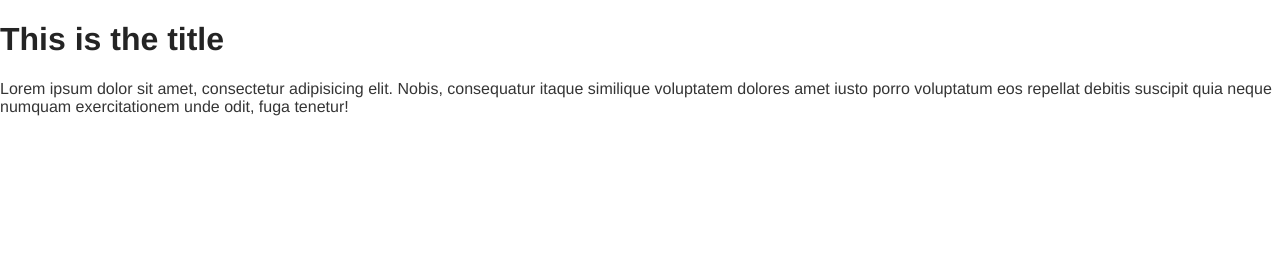
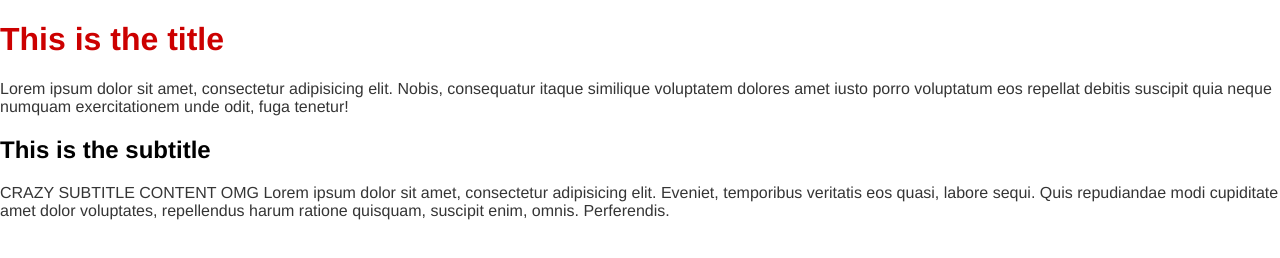
Before and after one commit to winterwei/myfirstrepo, a plain HTML site: page index.html in a window 1280 px wide. Drawn offline with Linux system fonts and the light colour scheme.

Commit message:
Added Content / Changed H1 to Red

```diff
--- a/css/main.css
+++ b/css/main.css
@@ -12,7 +12,7 @@ body {
 }
 
 h1 {
-	color: #242424;
+	color: #C00;
 }
 
 p {
--- a/index.html
+++ b/index.html
@@ -3,10 +3,12 @@
 <head>
 	<meta charset="UTF-8">
 	<link rel="stylesheet" href="css/main.css">
-	<title>Document</title>
+	<title>Winter's Wicked Website With Wacky Wild Wonders</title>
 </head>
 <body>
 	<h1>This is the title</h1>
 	<p>Lorem ipsum dolor sit amet, consectetur adipisicing elit. Nobis, consequatur itaque similique voluptatem dolores amet iusto porro voluptatum eos repellat debitis suscipit quia neque numquam exercitationem unde odit, fuga tenetur!</p>
+	<h2>This is the subtitle</h2>
+	<p>CRAZY SUBTITLE CONTENT OMG Lorem ipsum dolor sit amet, consectetur adipisicing elit. Eveniet, temporibus veritatis eos quasi, labore sequi. Quis repudiandae modi cupiditate amet dolor voluptates, repellendus harum ratione quisquam, suscipit enim, omnis. Perferendis.</p>
 </body>
 </html>
```
